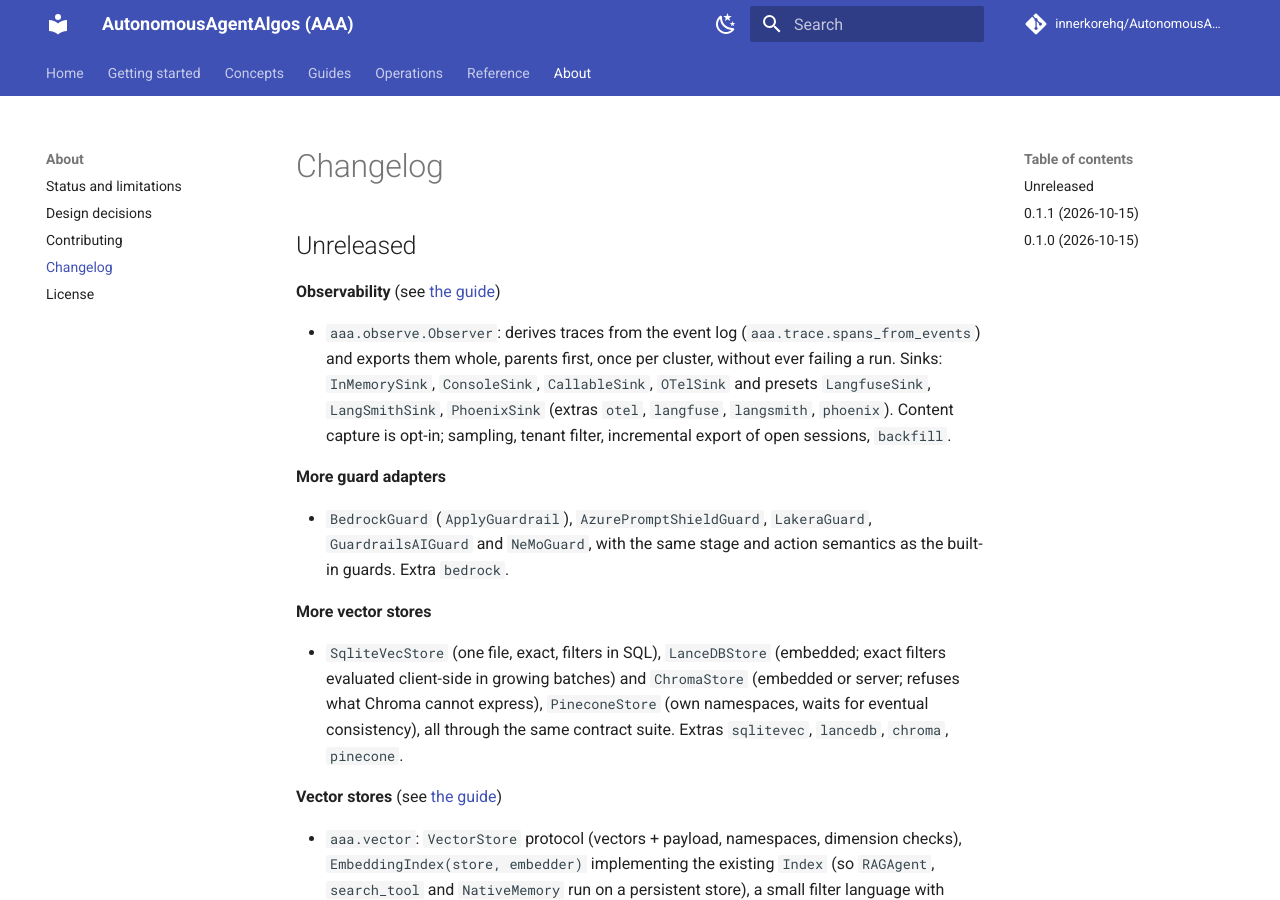
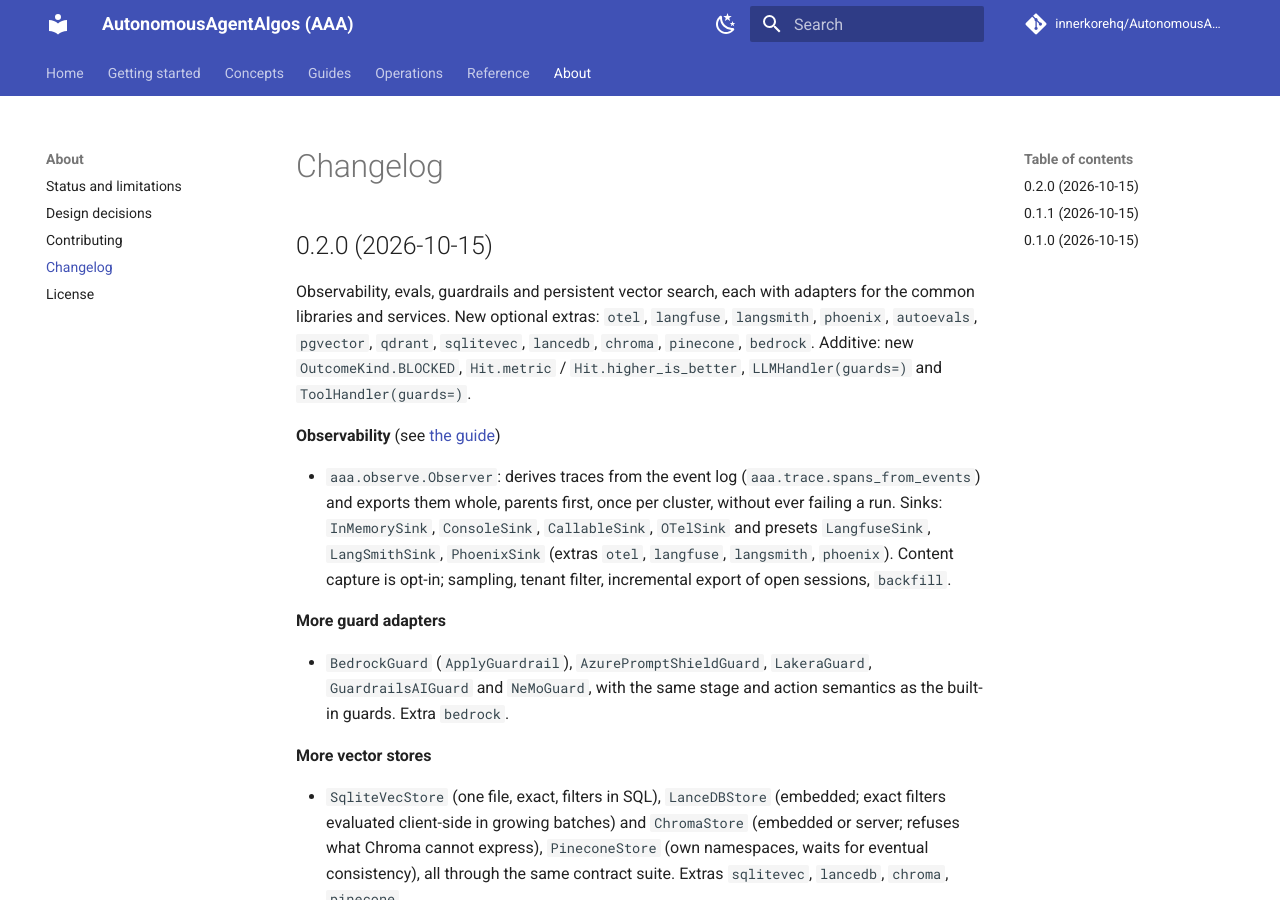
Before and after one commit to innerkorehq/AutonomousAgentAlgos, an MkDocs documentation site: the page built from docs/about/changelog.md, in a window 1280 px wide and 900 px high. Built offline with MkDocs 1.6.1 and Material for MkDocs 9.7.7, drawn with Linux system fonts in a browser that asks for light colours; comment, search, counter and statistics services are not loaded.

Commit message:
Release 0.2.0: observability, evals, guardrails, vector stores; fix quoting in the CI install steps
Co-Authored-By: Claude Sonnet 5.5 <noreply@anthropic.com>

```diff
--- a/docs/about/changelog.md
+++ b/docs/about/changelog.md
@@ -1,6 +1,8 @@
 # Changelog
 
-## Unreleased
+## 0.2.0 (2026-10-15)
+
+Observability, evals, guardrails and persistent vector search, each with adapters for the common libraries and services. New optional extras: `otel`, `langfuse`, `langsmith`, `phoenix`, `autoevals`, `pgvector`, `qdrant`, `sqlitevec`, `lancedb`, `chroma`, `pinecone`, `bedrock`. Additive: new `OutcomeKind.BLOCKED`, `Hit.metric` / `Hit.higher_is_better`, `LLMHandler(guards=)` and `ToolHandler(guards=)`.
 
 **Observability** (see [the guide](../guides/observability.md))
 
--- a/pyproject.toml
+++ b/pyproject.toml
@@ -1,6 +1,6 @@
 [project]
 name = "autonomous-agent-algos"
-version = "0.1.1"
+version = "0.2.0"
 description = "Async, event-driven library of production-deployable agent algorithms over arbitrary data."
 readme = "README.md"
 license = "MIT"
```
Also changed, not shown: 2 other files.
